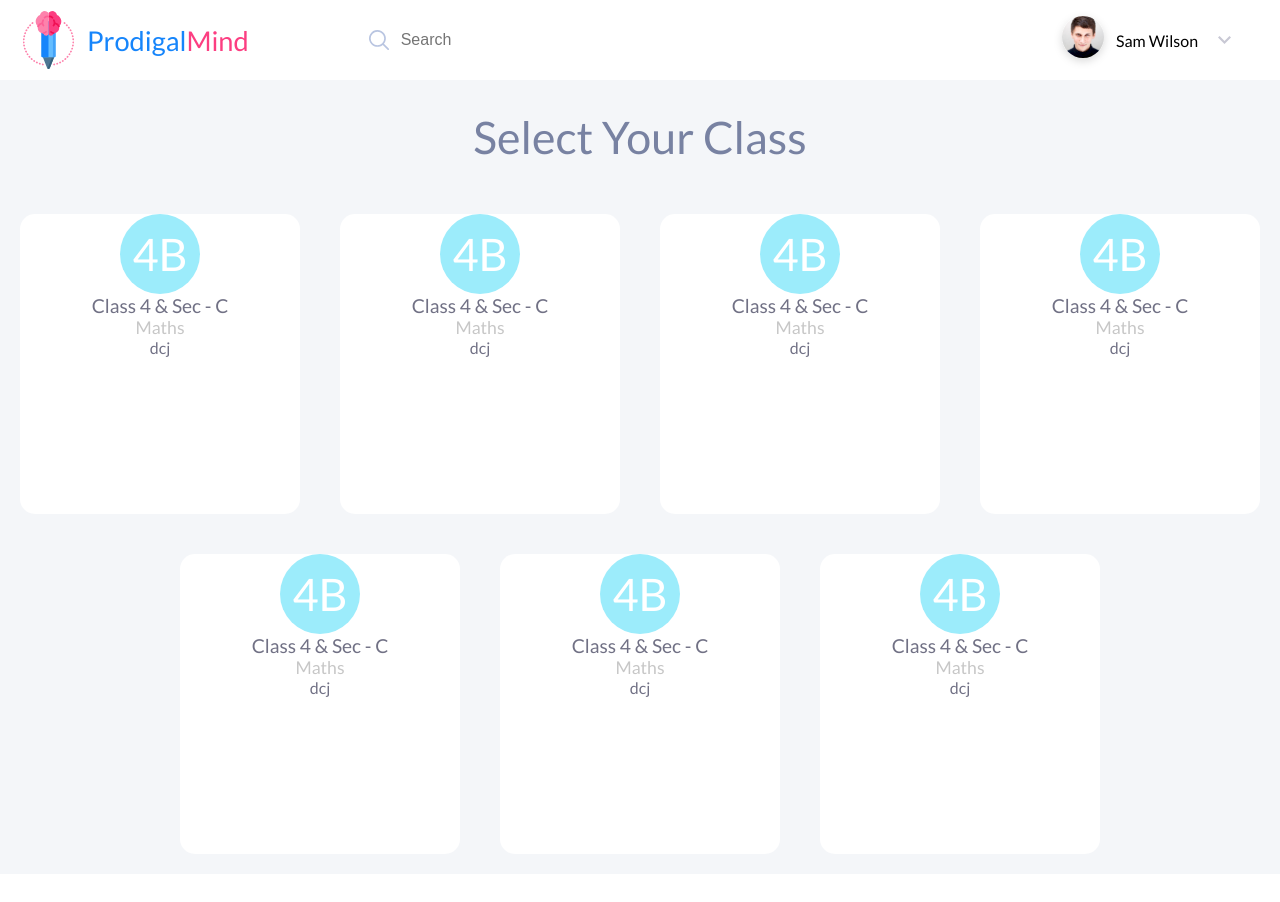
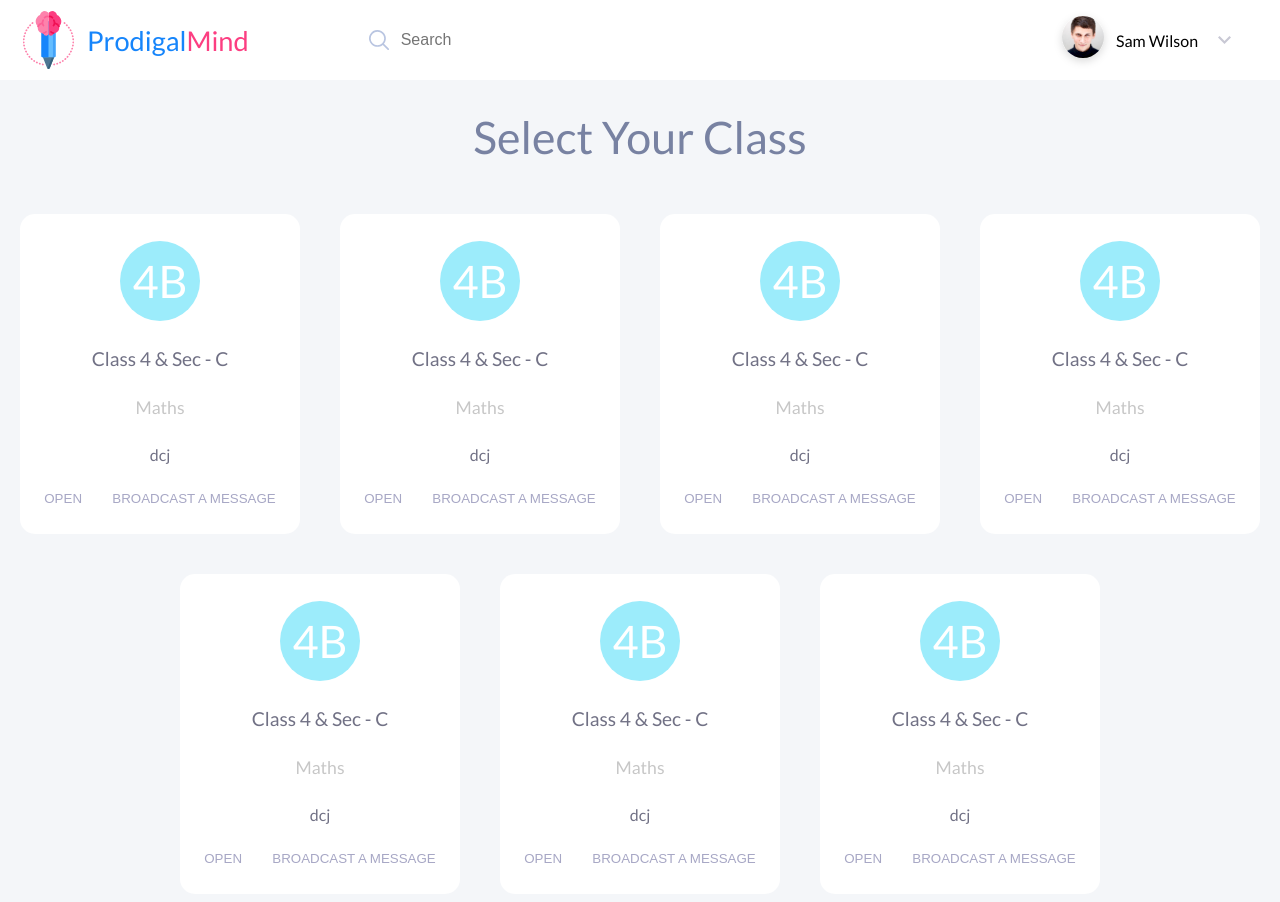
Before and after one commit to guptaashish190/prodigalmind, a React app: page /teacher in a window 1280 px wide. Shown: the top 902 px of the page. Before the commit the page ends 874 px from the top, so only its background shows below. Built offline with nearby package versions, Linux system fonts and the light colour scheme.

Commit message:
added btn container

```diff
--- a/src/components/Teacher/ClassOverview/card.js
+++ b/src/components/Teacher/ClassOverview/card.js
@@ -12,6 +12,10 @@ class Card extends React.Component {
         <div className="stats">
             dcj
         </div>
+        <div className="btn-container">
+          <button>OPEN</button>
+          <button>BROADCAST A MESSAGE</button>
+        </div>
       </div>
     );
   }
--- a/src/styles/ClassOverview.scss
+++ b/src/styles/ClassOverview.scss
@@ -8,7 +8,7 @@
         display: flex;
     .overview-card{
         background-color: white;
-        height: 300px;
+        height: 320px;
         width: 280px;
         margin: 20px;
         border-radius: 15px;
@@ -16,6 +16,7 @@
         flex-direction: column;
         align-items: center;
         color: #717185;
+        justify-content: space-evenly;
         .class-ball{
             background-color: #9CECFB;
             height: 80px;
@@ -40,6 +41,16 @@
         .stats{
 
         }
+        .btn-container{
+            width: 100%;
+            display: flex;
+            justify-content: space-evenly;
+        button{
+            background-color: white;
+            border: none;
+            color: #A7A7C5;
+        }
+    }
     }
 }
 h1{
```
